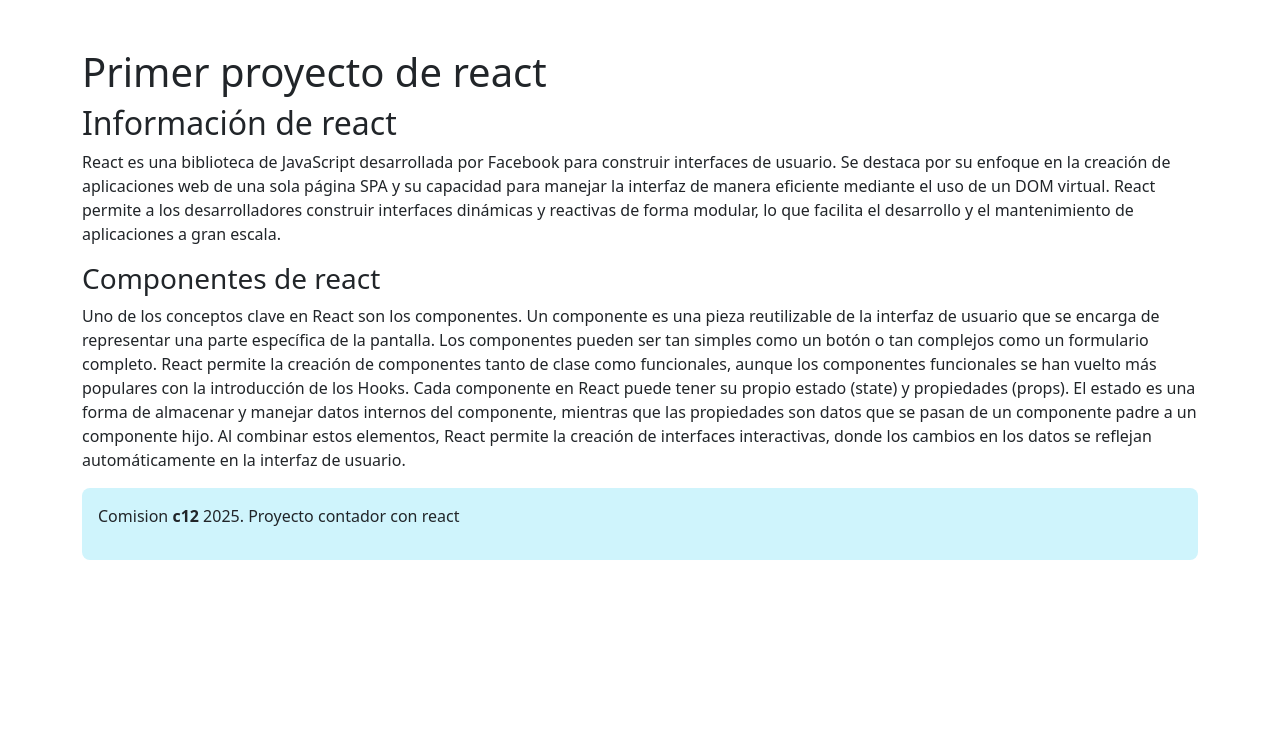
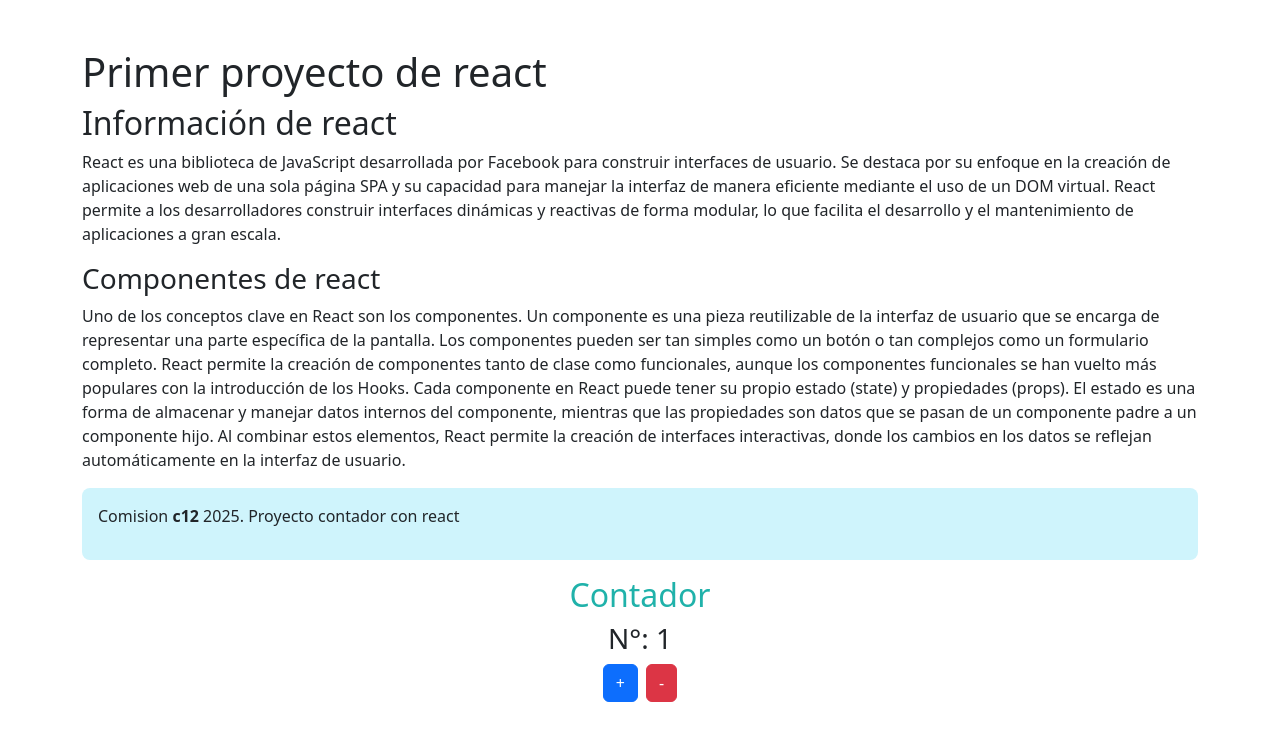
Before and after one commit to ximebarrientos/contador, a React (Vite) app: page / in a window 1280 px wide. Shown: the top 740 px of the page. Built offline with nearby package versions, Linux system fonts and the light colour scheme.

Commit message:
agregamos el maquetado del contador

```diff
--- a/src/App.jsx
+++ b/src/App.jsx
@@ -1,6 +1,7 @@
 import "bootstrap/dist/css/bootstrap.min.css"
 import Informacion from "./components/Informacion"
 import Comision from "./components/Comision"
+import Contador from "./components/Contador"
 
 function App() {
   //aqui agregamos la logica del componente
@@ -13,6 +14,7 @@ function App() {
       <h1>Primer proyecto de react</h1>
       <Informacion></Informacion>
       <Comision nombreComisionProps={nombreComision}></Comision>
+      <Contador></Contador>
     </main>
     </>
   )
--- /dev/null
+++ b/src/components/Contador.jsx
@@ -0,0 +1,12 @@
+const Contador = () => {
+    return (
+        <div className="mt-3 text-center">
+            <h2 className="tituloContador">Contador</h2>
+            <h3>N°: 1</h3>
+            <button className="btn btn-primary me-2">+</button>
+            <button className="btn btn-danger">-</button>
+        </div>
+    );
+};
+
+export default Contador;
--- a/src/index.css
+++ b/src/index.css
@@ -0,0 +1,3 @@
+.tituloContador{
+    color: lightseagreen
+}
```
